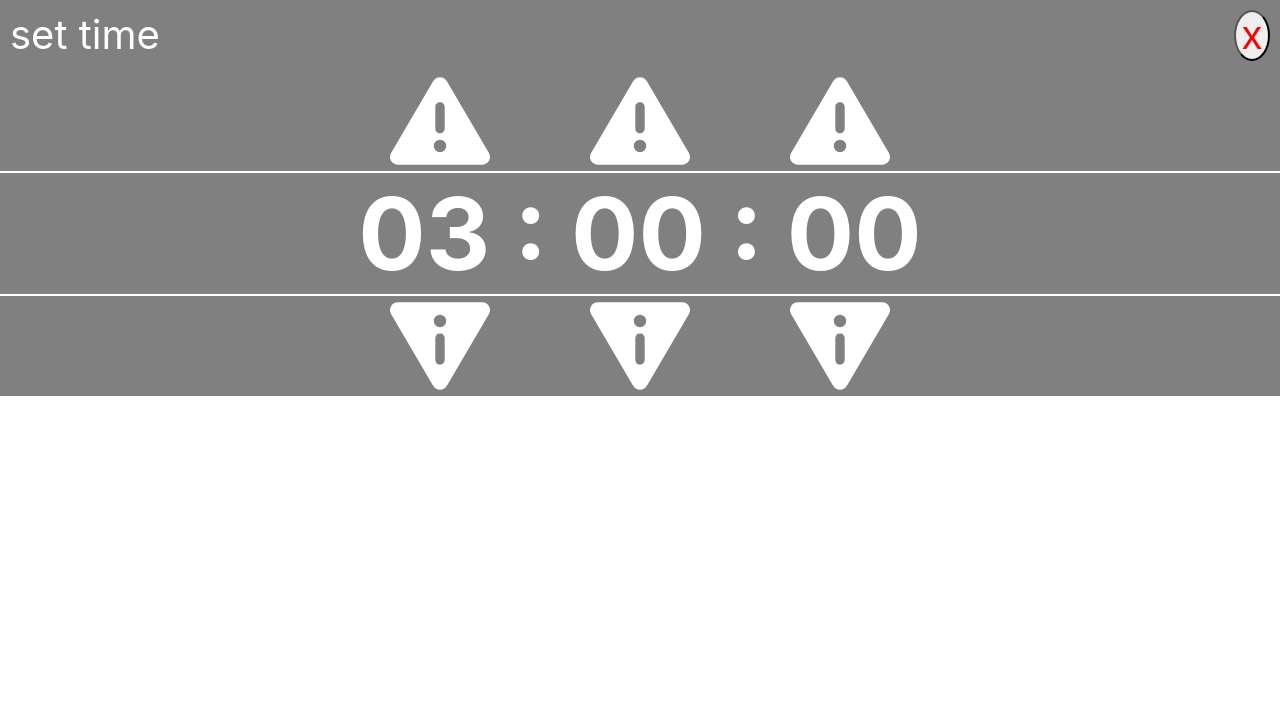
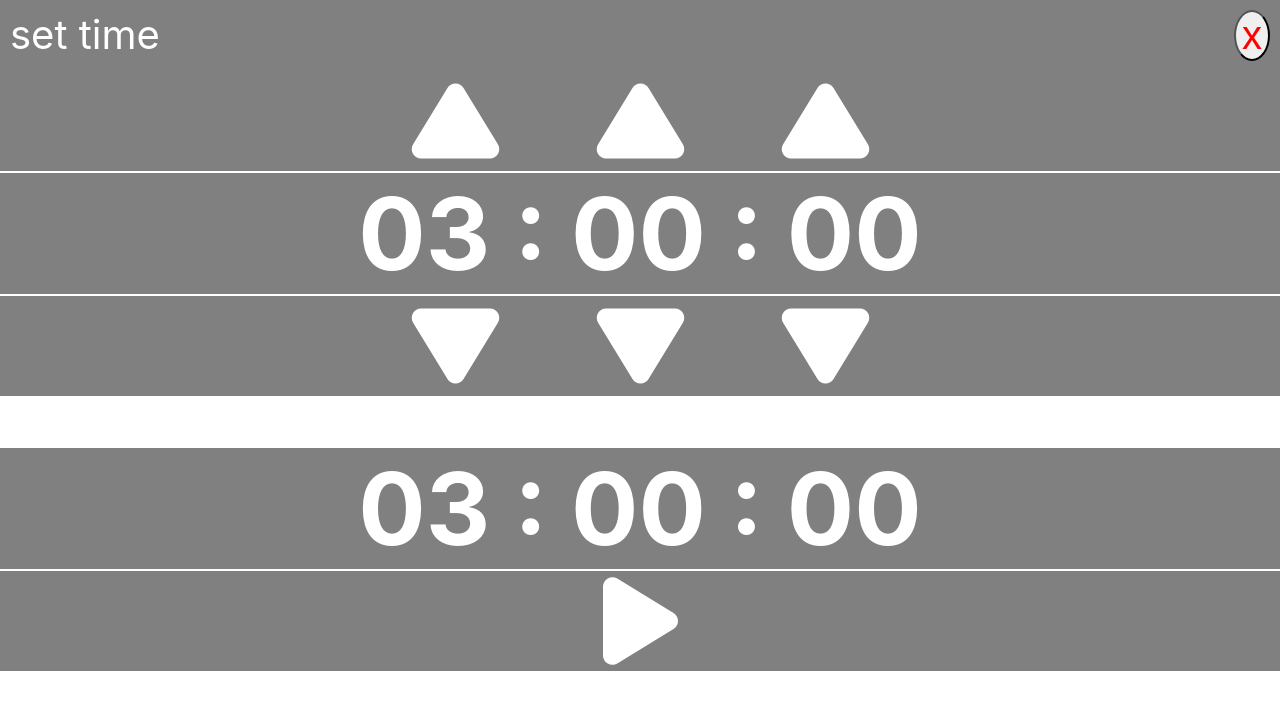
Before and after one commit to thangoke/timer, a React (Create React App) app: page / in a window 1280 px wide. Shown: the top 710 px of the page. Built offline with nearby package versions, Linux system fonts and the light colour scheme.

Commit message:
toggle play pause

```diff
--- a/src/App.tsx
+++ b/src/App.tsx
@@ -3,14 +3,17 @@ import './App.css';
 import TimerSetup from './component/TimerSetup';
 
 import { library } from '@fortawesome/fontawesome-svg-core'
-import { faCheckSquare, faCoffee, faTriangleExclamation } from '@fortawesome/free-solid-svg-icons'
+import { faCheckSquare, faCoffee, faPlay, faPause } from '@fortawesome/free-solid-svg-icons'
+import Timer from './component/Timer';
 
-library.add(faCheckSquare, faCoffee, faTriangleExclamation)
+library.add(faCheckSquare, faCoffee, faPlay, faPause);
 
 function App() {
   return (
     <div className="App">
       <TimerSetup />
+      <div style={{ marginTop: "50px", marginBottom: "50px" }}></div>
+      <Timer />
     </div>
 
   );
--- a/src/component/AdjustDown.tsx
+++ b/src/component/AdjustDown.tsx
@@ -3,8 +3,8 @@ import { FontAwesomeIcon } from "@fortawesome/react-fontawesome";
 export default function AdjustDown({ onClick }: any) {
     return <div>
         <FontAwesomeIcon
-            icon={"triangle-exclamation"}
-            style={{ color: "white", fontWeight: "bold", fontSize: "100px", marginLeft: "50px", marginRight: "50px", transform: "rotate(180deg)" }}
+            icon={"play"}
+            style={{ color: "white", fontWeight: "bold", fontSize: "100px", marginLeft: "55px", marginRight: "55px", transform: "rotate(90deg)" }}
             onClick={e => onClick(e)}
         />
     </div>
--- a/src/component/AdjustUp.tsx
+++ b/src/component/AdjustUp.tsx
@@ -3,8 +3,8 @@ import { FontAwesomeIcon } from "@fortawesome/react-fontawesome";
 export default function AdjustUp({ onClick }: any) {
     return <div>
         <FontAwesomeIcon
-            icon={"triangle-exclamation"}
-            style={{ color: "white", fontWeight: "bold", fontSize: "100px", marginLeft: "50px", marginRight: "50px" }}
+            icon={"play"}
+            style={{ color: "white", fontWeight: "bold", fontSize: "100px", marginLeft: "55px", marginRight: "55px", transform: "rotate(-90deg)" }}
             onClick={e => onClick(e)}
         />
     </div>
--- /dev/null
+++ b/src/component/PlayPauseButton.tsx
@@ -0,0 +1,24 @@
+import { FontAwesomeIcon } from "@fortawesome/react-fontawesome";
+import { useState } from "react";
+
+export default function PlayPauseButton({ onStatusChange }: any) {
+    let [status, setStatus] = useState("pause");
+
+    const switchStatus = () => {
+        if (status === "play") {
+            setStatus("pause");
+            onStatusChange("pause");
+        } else {
+            setStatus("play");
+            onStatusChange("play");
+        }
+    }
+
+    return <div>
+        <FontAwesomeIcon
+            icon={status === "play" ? "pause" : "play"}
+            style={{ color: "white", fontWeight: "bold", fontSize: "100px", marginLeft: "55px", marginRight: "55px", transform: "rotate(0deg)" }}
+            onClick={e => switchStatus()}
+        />
+    </div>
+}
--- /dev/null
+++ b/src/component/Timer.tsx
@@ -0,0 +1,81 @@
+import StyleSheetHolder from "../type/StyleSheetHolder"
+import { useState } from "react"
+import PlayPauseButton from "./PlayPauseButton";
+
+export default function Timer() {
+    let [hour, setHour] = useState("03");
+    let [minute, setMinute] = useState("00");
+    let [second, setSecond] = useState("00");
+
+    const setElement = (name: string, direction: string) => {
+        let amount = direction === "down" ? -1 : 1;
+        switch (name) {
+            case "hour": {
+                let currentHour = Number(hour);
+                if (amount <= 0 && currentHour <= 0) {
+                    break;
+                }
+                currentHour += amount;
+                if (currentHour < 10) {
+                    setHour('0' + currentHour);
+                } else {
+                    setHour('' + currentHour);
+                }
+                break;
+            }
+            case "minute": {
+                let currenMinute = Number(minute);
+                if (amount <= 0 && currenMinute <= 0) {
+                    break;
+                }
+                currenMinute += amount;
+                if (currenMinute < 60) {
+                    setMinute('0' + currenMinute);
+                } else {
+                    setMinute('' + currenMinute);
+                }
+                break;
+            }
+            case "second": {
+                let currenSecond = Number(second);
+                if (amount <= 0 && currenSecond <= 0) {
+                    break;
+                }
+                currenSecond += amount;
+                if (currenSecond < 60) {
+                    setSecond('0' + currenSecond);
+                } else {
+                    setSecond('' + currenSecond);
+                }
+                break;
+            }
+        }
+    }
+
+    return <div style={styles.timerSetupContainer}>
+        <div style={styles.timerElement}>{hour} : {minute} : {second}</div>
+        <div style={styles.timerAdjustContainer}>
+            <PlayPauseButton onStatusChange={() => { }} />
+        </div>
+    </div>
+}
+
+const styles: StyleSheetHolder = {
+    timerSetupContainer: {
+        display: "flex",
+        flexDirection: "column",
+        background: "gray",
+    },
+    timerAdjustContainer: {
+        display: "flex",
+        flexDirection: "row",
+        justifyContent: "center",
+    },
+    timerElement: {
+        color: "white",
+        fontWeight: "bold",
+        fontSize: "100px",
+        borderTop: "2px solid white",
+        borderBottom: "2px solid white",
+    }
+}
```
